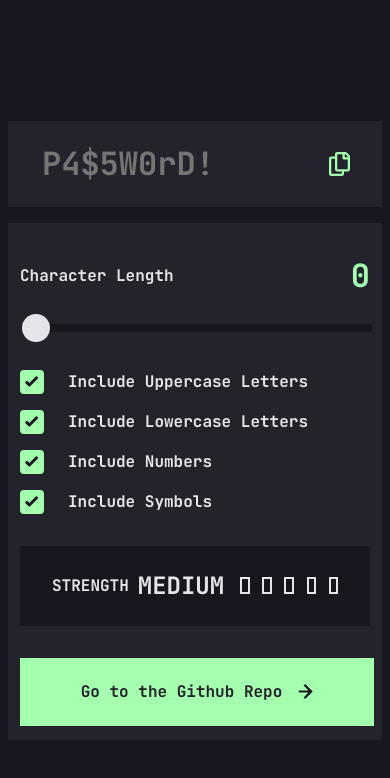
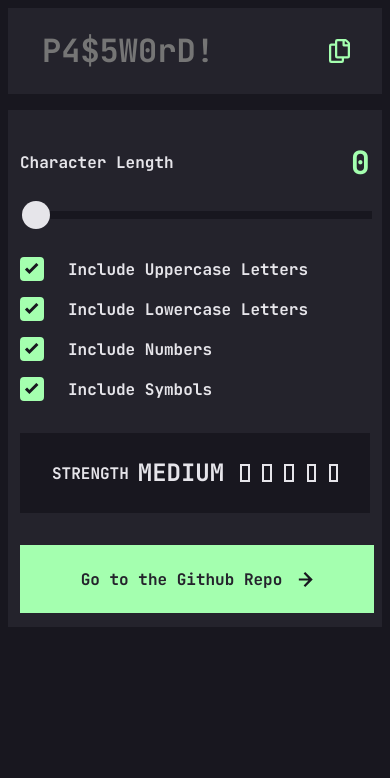
Before and after one commit to amajola/password-generator, a React (Vite) app: page / in a window 390 px wide. Shown: the top 778 px of the page. Built offline with nearby package versions, Linux system fonts and the light colour scheme.

Commit message:
Changed styles for mobile because I can't see the whole app

```diff
--- a/src/index.css
+++ b/src/index.css
@@ -26,8 +26,7 @@
     --input-size: 80px;
     --font-size-lg: 32px;
     --font-size-md: 24px;
-    --font-size-body: 18px
-    --font-lineHeight-lg: 43px;
+    --font-size-body: 18px --font-lineHeight-lg: 43px;
     --font-lineHeight-md: 32px;
     --font-lineHeight-body: 23px;
     --gap: 1em;
@@ -57,4 +56,7 @@ body {
         overflow-y: scroll;
         display: block;
     }
+    @media (max-width: 767px) {
+        height: unset;
+    }
 }
```
